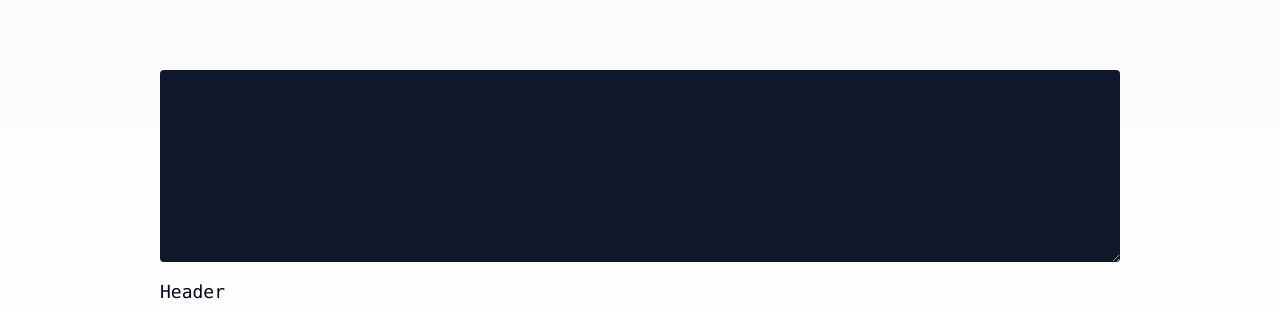
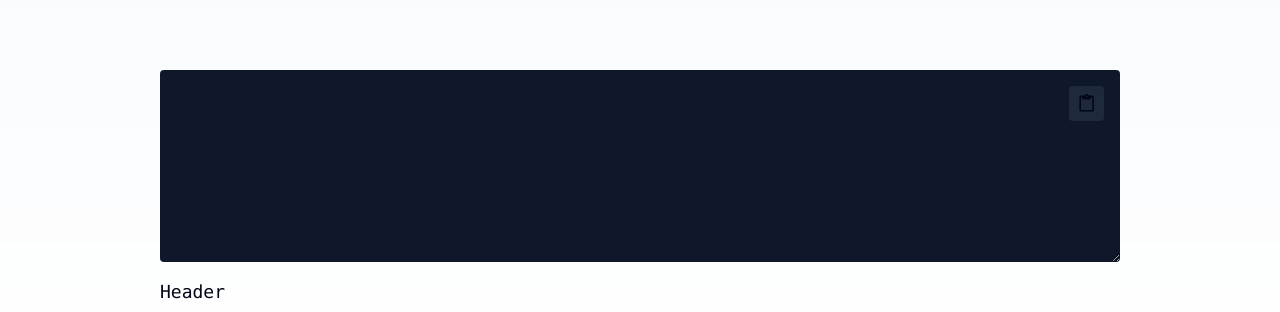
Before and after one commit to timmo001/developer-utilities-webapp, a Next.js app: page /tools/jwt-decoder in a window 1280 px wide. Shown: the part 158-470 px from the top of the page. Built offline with nearby package versions, Linux system fonts and the light colour scheme.

Commit message:
Add paste button to input

```diff
--- a/src/components/shared/input.tsx
+++ b/src/components/shared/input.tsx
@@ -1,4 +1,6 @@
 "use client";
+import { mdiContentPaste } from "@mdi/js";
+import Icon from "@mdi/react";
 
 export default function Input({
   multiline,
@@ -9,25 +11,47 @@ export default function Input({
   value: string;
   setValue: (value: string) => void;
 }): JSX.Element {
+  function handlePaste(): void {
+    navigator.clipboard.readText().then((text) => {
+      setValue(text);
+    });
+  }
+
   if (multiline)
     return (
+      <div className="relative mt-4 w-full">
         <textarea
-        className="mt-4 text-md p-4 w-full text-gray-200 flex items-center rounded transition-colors duration-300 bg-slate-900 hover:bg-slate-800 text-wrap break-words"
+          className="text-md p-4 w-full text-gray-200 flex items-center rounded transition-colors duration-300 bg-slate-900 text-wrap break-words"
           value={value}
           onChange={(e) => {
             setValue(e.target.value);
           }}
           rows={8}
         />
+        <button
+          className="absolute top-4 right-4 p-2 flex items-center rounded transition-colors duration-300 bg-slate-800 hover:bg-slate-700"
+          onClick={handlePaste}
+        >
+          <Icon title="Paste" size={0.8} path={mdiContentPaste} />
+        </button>
+      </div>
     );
 
   return (
+    <div className="relative mt-4 w-full">
       <input
-      className="mt-4 text-md p-4 w-full text-gray-200 flex items-center rounded transition-colors duration-300 bg-slate-900 hover:bg-slate-800"
+        className="text-md p-4 w-full text-gray-200 flex items-center rounded transition-colors duration-300 bg-slate-900"
         value={value}
         onChange={(e) => {
           setValue(e.target.value);
         }}
       />
+      <button
+        className="absolute top-4 right-4 p-2 flex items-center rounded transition-colors duration-300 bg-slate-800 hover:bg-slate-700"
+        onClick={handlePaste}
+      >
+        <Icon title="Paste" size={0.8} path={mdiContentPaste} />
+      </button>
+    </div>
   );
 }
```
Lines whose indentation alone changed are shown as unchanged.
